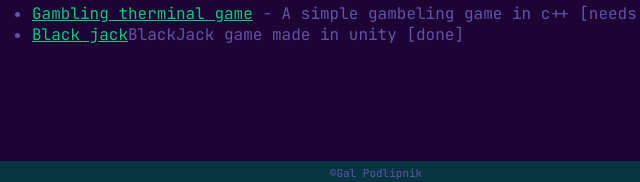
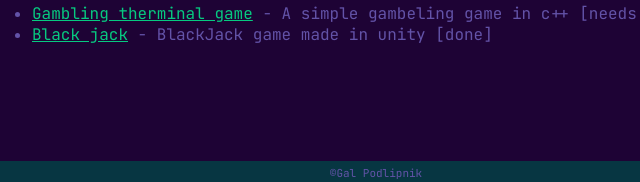
Before and after one commit to galpodlipnik1/me.pogers.si, a plain HTML site: page index.html in a window 1280 px wide. Shown: the part 1138-1320 px from the top of the page, 264-904 px from the left. Drawn offline with Linux system fonts and the light colour scheme.

Commit message:
visual change

```diff
--- a/index.html
+++ b/index.html
@@ -45,7 +45,7 @@
                 <li><a href="https://github.com/galpodlipnik1/TaskList">TaskList</a> - A reminder made in vue [needs work]</li>
                 <li><a href="https://github.com/galpodlipnik1/AgarRemake">Agar remake</a> - A not so good remake of a used to be popular game agario [done?]</li>
                 <li><a href="https://github.com/galpodlipnik1/gambling-or-something">Gambling therminal game</a> - A simple gambeling game in c++ [needs work]</li>
-                <li><a href="https://mega.nz/folder/sC4kGDKT#G26Wylgp8OPqJLdxjpKouQ">Black jack</a>BlackJack game made in unity [done]</li>
+                <li><a href="https://mega.nz/folder/sC4kGDKT#G26Wylgp8OPqJLdxjpKouQ">Black jack</a> - BlackJack game made in unity [done]</li>
             </ul>
         </p>
     </div>
```
